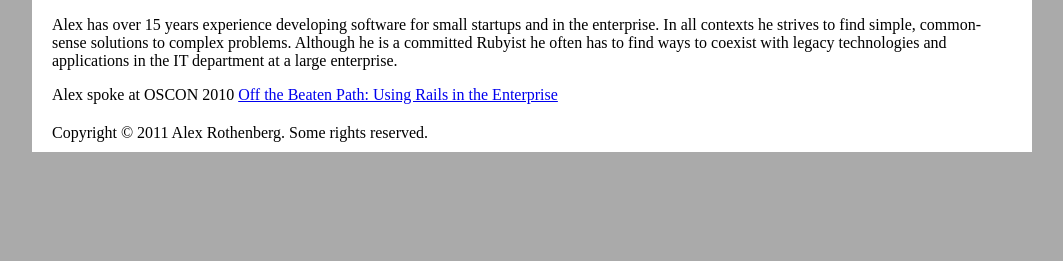
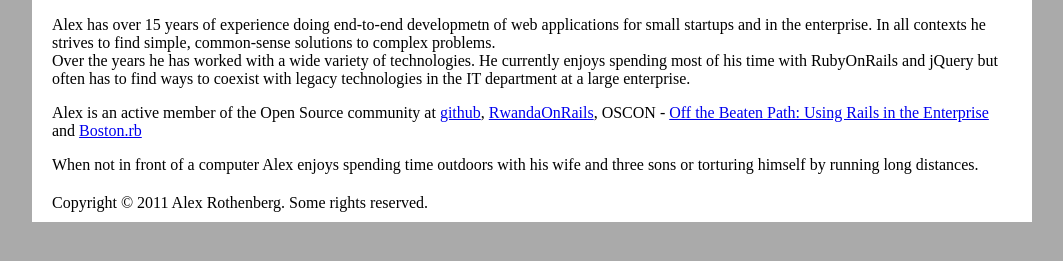
Before and after one commit to alexrothenberg/alexrothenberg.github.com, a Jekyll site: the page built from about_me.md, in a window 1280 px wide, cut to the strip 392-653 px from the top of the page. Shown: the whole strip, without its empty margins (108-1171 px from the left). Built offline with Jekyll 4.4.1, drawn with Linux system fonts in a browser that asks for light colours.

```diff
--- a/_layouts/post.html
+++ b/_layouts/post.html
@@ -2,10 +2,10 @@
 layout: master
 ---
 
+<div class="post">
   <h1>{{ page.title}}</h1>
   <div class="date">{{ page.date | date: "%B %d, %Y" }}</div>
-
-<div class="post">
+  <div class="body">
   {{ content }}
   </div>
 
@@ -27,3 +27,4 @@ layout: master
   </script>
   <noscript>Please enable JavaScript to view the <a href="http://disqus.com/?ref_noscript">comments powered by Disqus.</a></noscript>
   <a href="http://disqus.com" class="dsq-brlink">blog comments powered by <span class="logo-disqus">Disqus</span></a>
+</div>
--- a/about_me.md
+++ b/about_me.md
@@ -6,9 +6,16 @@ layout: master
 # About Me (Bio)
 ![Alex Rothenberg](https://secure.gravatar.com/avatar/f4252ea05ddfbeb7b1803e9941ea46aa)
 
-Alex has over 15 years experience developing software for small startups and in the enterprise.
+Alex has over 15 years of experience doing end-to-end developmetn of web applications for small startups and in the enterprise.
 In all contexts he strives to find simple, common-sense solutions to complex problems.
-Although he is a committed Rubyist he often has to find ways to coexist with legacy technologies
-and applications in the IT department at a large enterprise.
+Over the years he has worked with a wide variety of technologies.
+He currently enjoys spending most of his time with RubyOnRails and jQuery but often has to
+find ways to coexist with legacy technologies in the IT department at a large enterprise.
 
-Alex spoke at OSCON 2010 [Off the Beaten Path: Using Rails in the Enterprise](http://www.oscon.com/oscon2010/public/schedule/detail/13664)
+Alex is an active member of the Open Source community at [github](https://github.com/alexrothenberg),
+[RwandaOnRails](http://rwandaonrails.com/),
+OSCON - [Off the Beaten Path: Using Rails in the Enterprise](http://www.oscon.com/oscon2010/public/schedule/detail/13664) and
+[Boston.rb](http://bostonrb.org/)
+
+When not in front of a computer Alex enjoys spending time outdoors with his wife and three sons or
+torturing himself by running long distances.
--- a/index.md
+++ b/index.html
@@ -2,6 +2,8 @@
 title: Alex Rothenberg
 layout: master
 ---
+
+<h1>Articles</h1>
 
 <div class="posts">
   {% for post in site.posts %}
--- a/stylesheets/master.css
+++ b/stylesheets/master.css
@@ -45,25 +45,35 @@ body {
 }
 
 
-.post_summary {	padding-top: 10px; padding-left: 10px; }
-.posts {
-/*  padding-left: 20px;
-*/}
-.posts .post .title {
+.posts,
+.projects {
+/*  padding-left: 20px;*/
+}
+.posts    .post    .title,
+.projects .project .title {
 	margin-top: 30px;
 	font-size: 24px;
 }
-.posts .post .date {
+.posts    .post    .date,
+.projects .project .date {
 	margin-left: 15px;
-	font-style: italic;
 	font-size: 16px;
 }
-.posts .post .extract {
+.posts    .post    .extract,
+.projects .project .extract {
 	margin-top: 10px;
 	margin-left: 15px;
 	font-size: 16px;
 }
 
+
+.post h1 {
+	margin-bottom: 0px;
+}
+
+.date {
+	font-style: italic;
+}
 .post pre.old_code {
   background-color: #F5F6E7;
 }
```
Also changed, not shown: open_source.html (+47 -37 lines). Lines whose indentation alone changed are shown as unchanged.
